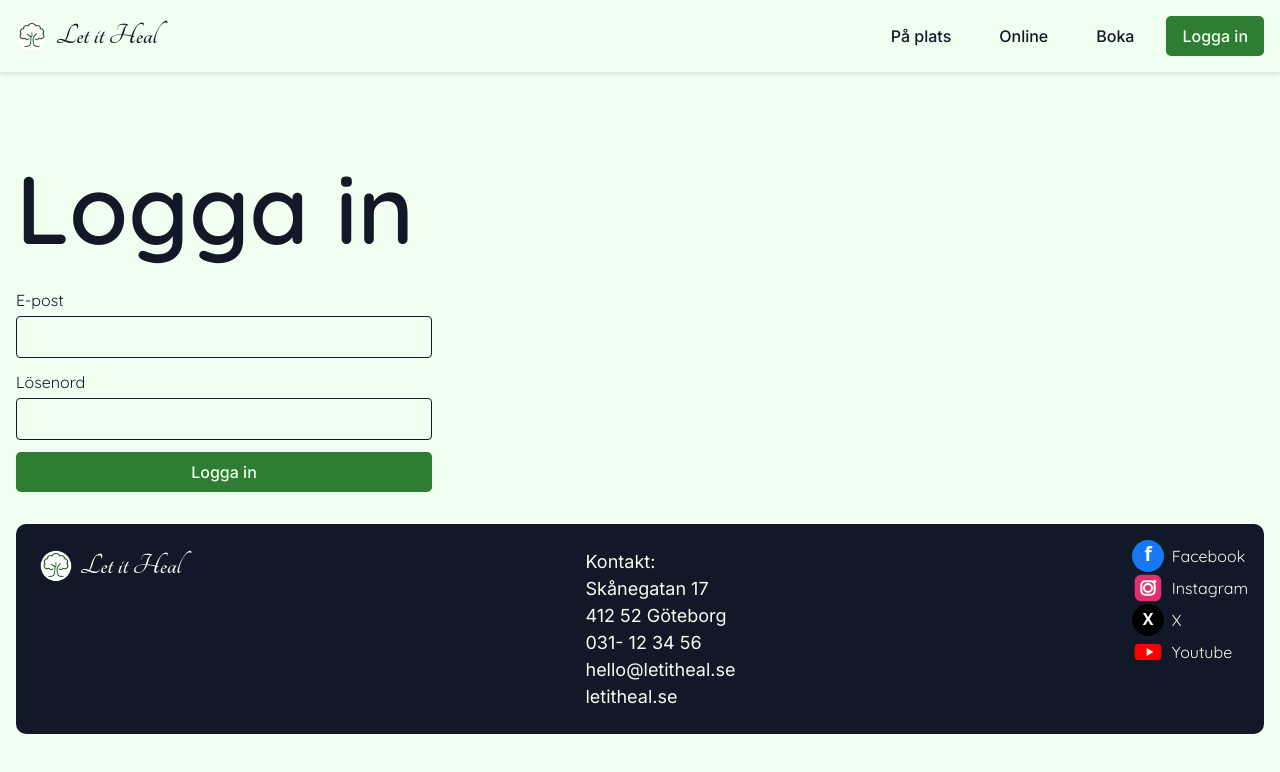
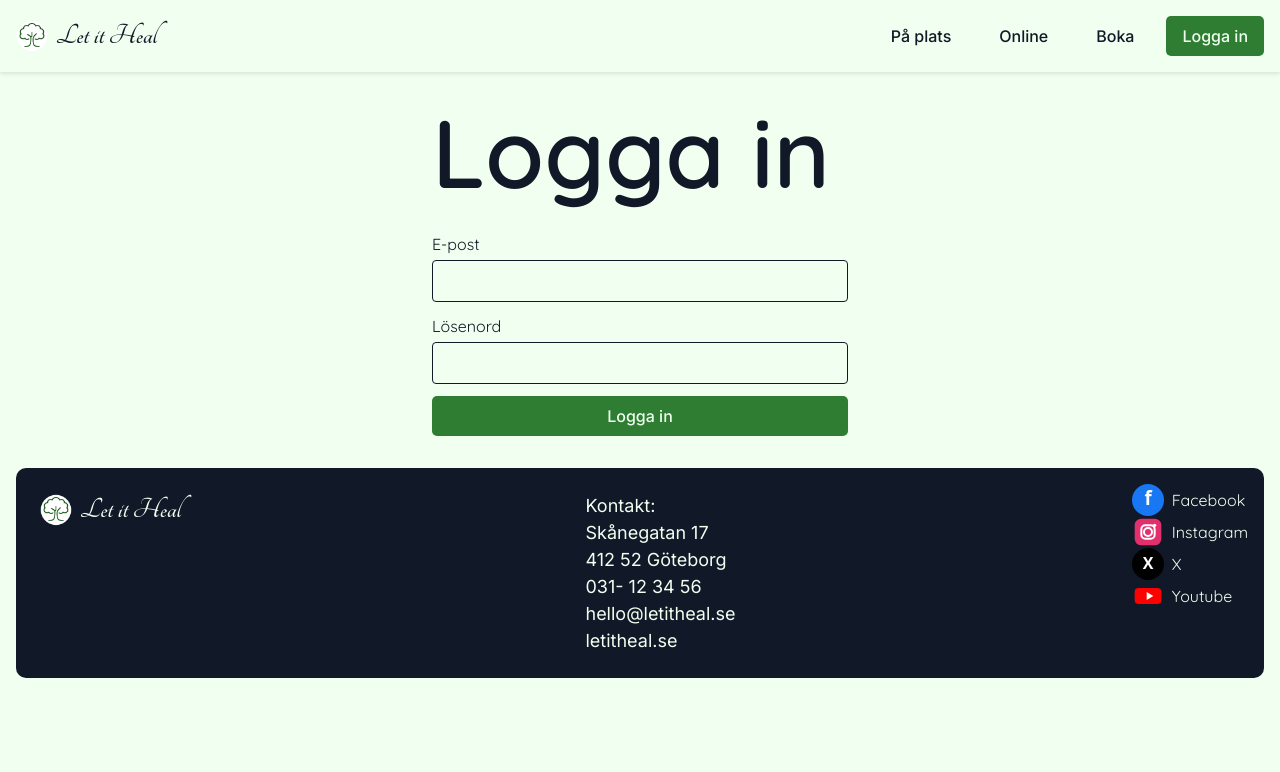
Before and after one commit to Zipelas/letitheal, a Next.js app: page /login in a window 1280 px wide. Shown: the top 772 px of the page. Built offline with nearby package versions, Linux system fonts and the light colour scheme; no server answers.

Commit message:
changed main to section

```diff
--- a/app/login/page.tsx
+++ b/app/login/page.tsx
@@ -21,7 +21,7 @@ export default function LoginPage() {
   };
 
   return (
-    <main className='max-w-md mx-auto p-4'>
+    <section className='max-w-md mx-auto p-4'>
       <h1 className='text-2xl font-semibold mb-4'>Logga in</h1>
       <form
         onSubmit={onSubmit}
@@ -53,6 +53,6 @@ export default function LoginPage() {
           Logga in
         </button>
       </form>
-    </main>
+    </section>
   );
 }
```
